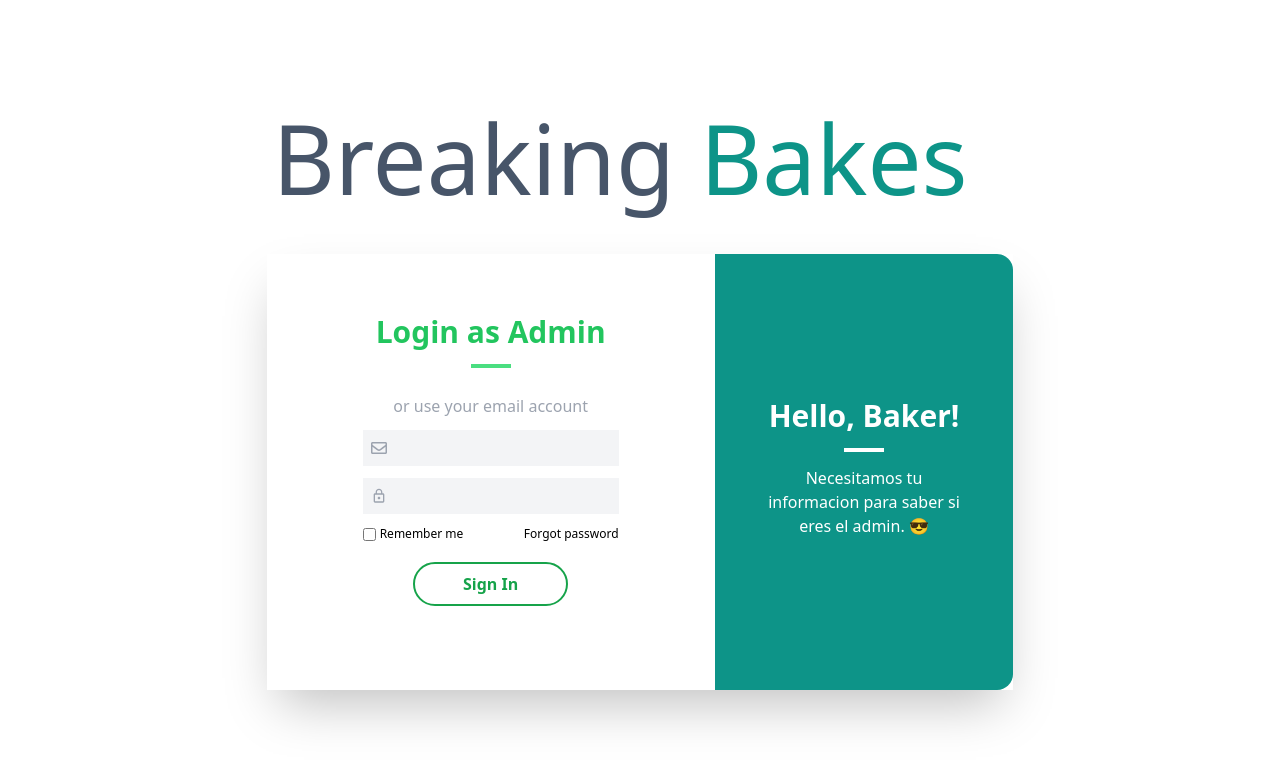
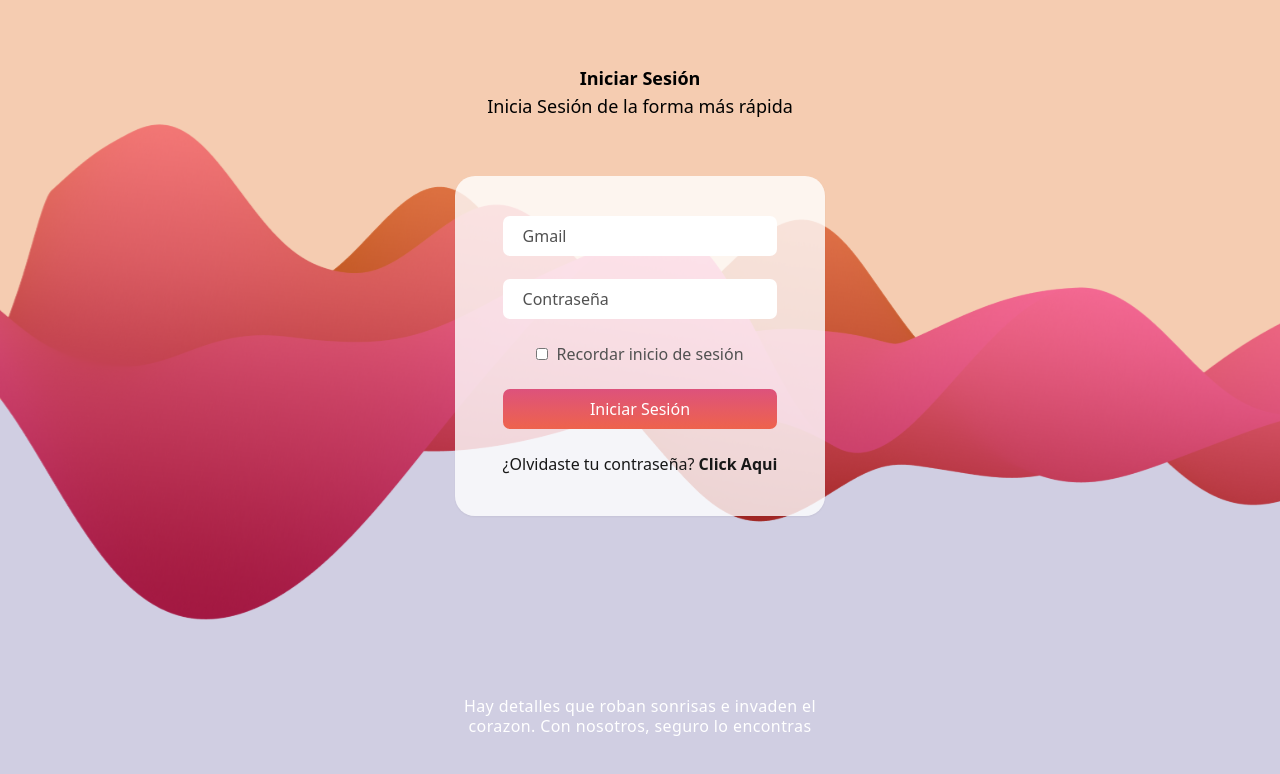
Before and after one commit to GifBlane/giftblane_frontend, a Next.js app: page /login in a window 1280 px wide. Shown: the top 774 px of the page. Built offline with nearby package versions, Linux system fonts and the light colour scheme.

Commit message:
styles from figma applied

```diff
--- a/pages/login.tsx
+++ b/pages/login.tsx
@@ -1,13 +1,10 @@
+import axios from "axios";
 import { NextPage } from "next";
-import axios from "axios";
+import Head from "next/head";
+import Router from "next/router";
+import React, { useState } from "react";
 import "reactjs-popup/dist/index.css";
-import Router from "next/router";
-import Head from "next/head";
-import React from "react";
-import { FaRegEnvelope } from "react-icons/fa";
-import { MdLockOutline } from "react-icons/md";
-import { useState } from "react";
-import Link from "next/link";
+import { Waves } from "../components/svg/Waves";
 
 const Login: NextPage = () => {
   const [submitting, setSubmitting] = useState(false);
@@ -78,115 +75,71 @@ const Login: NextPage = () => {
   };
 
   return (
-    <div className="flex flex-col items-center min-h-screen py-2 bg-white dark:bg-gray-900">
+    <div className="flex flex-col items-center min-h-screen">
       <Head>
-        <title>Breaking Bakes - Log In</title>
+        <title>Gift Card - Log In</title>
         <meta name="description" content="Generated by create next app" />
         <link rel="icon" href="/pastel.ico" />
       </Head>
 
-      <main className="flex flex-col items-center justify-center w-full flex-1 px-20 text-center">
-        <nav className="space-x-10 mb-12 flex justify-between dark:text-green-300 text-slate-600">
-          <Link href="/">
-            <h1 className="font-burtons text-8xl">
-              Breaking{" "}
-              <span className="text-teal-600 font-medium dark:text-teal-400">
-                Bakes
-              </span>
-            </h1>
-          </Link>
-          <ul className=" items-center hidden md:flex"></ul>
-        </nav>
-        <div className="bg-white roundes-2xl shadow-2xl flex w-2/3 max-w-4xl dark:bg-gray-800">
-          <div className="w-3/5 p-5">
-            <div className="text-left font-bold"></div>
-
-            <div className="py-10">
-              <h2 className="text-3xl font-bold dark:text-teal-500 text-green-500 mb-2">
-                Login as Admin
-              </h2>
-              <div className="border-2 w-10 border-green-400 dark:border-teal-400 inline-block mb-2"></div>
-
-              <p className="text-gray-400 my-3 dark:text-gray-100">
-                or use your email account
-              </p>
-              <form
-                onSubmit={(event) => {
-                  event.preventDefault();
-                  handleSubmit(event);
+      <main
+        className="flex flex-col items-center justify-between min-h-screen w-full py-16 relative bg-gradient-to-b from-[#f5ccb1] to-[#d0cee2]"
+        style={{
+          background:
+            "linear-gradient(to bottom,#f5ccb1 0%,#f5ccb1 50%, #d0cee2 50%, #d0cee2 100%)",
         }}
       >
-                <div className="flex flex-col items-center ">
-                  <div className="bg-gray-100 w-64 p-2 flex items-center mb-3">
-                    <FaRegEnvelope className="text-gray-400 mr-2" />
-                    <input
-                      name="username"
-                      value={email}
-                      required
-                      disabled={submitting}
-                      placeholder=""
-                      onChange={(e) => setUsername(e.target.value)}
-                      aria-label="Username"
-                      className="bg-gray-100 outline-none text-sm flex-1"
-                    />
-                  </div>
-                </div>
-                <div className="flex flex-col items-center ">
-                  <div className="bg-gray-100 w-64 p-2 flex items-center mb-3">
-                    <MdLockOutline className="text-gray-400 mr-2" />
-                    <input
-                      type="password"
-                      name="password"
-                      value={password}
-                      required
-                      disabled={submitting}
-                      placeholder=""
-                      aria-label="Password"
-                      onChange={(e) => setPassword(e.target.value)}
-                      className="bg-gray-100 outline-none text-sm flex-1"
-                    />
+        {/* TODO: SVG no se estira 100% */}
+        <Waves className="absolute w-screen z-[0]" />
+        <div className="flex flex-col gap-14 items-center z-[1]">
+          <div className="text-center">
+            <h1 className="font-bold text-lg">Iniciar Sesión</h1>
+            <p className="text-lg">Inicia Sesión de la forma más rápida</p>
           </div>
 
-                  <div className="flex justify-between w-64 mb-5">
-                    <label className="flex items-center text-xs dark:text-gray-100">
+          <form className="flex flex-col gap-2 min-h-[340px] max-w-[388px] justify-between items-center bg-[#ffffff]/80 shadow-sm rounded-[20px] py-10 px-12 ">
             <input
-                        type="checkbox"
-                        name="remember"
-                        className="mr-1 "
+              className="w-full py-2 px-5 rounded-[7px] placeholder:text-[#515151] text-black "
+              type="email"
+              placeholder="Gmail"
             />
-                      Remember me
+            <input
+              className="w-full py-2 px-5 rounded-[7px] placeholder:text-[#515151] text-black "
+              type="password"
+              placeholder="Contraseña"
+            />
+            {/* Check box "Recordar Inicio de sesion" */}
+            <div>
+              <input type="checkbox" className="mr-2 w-3 h-3" />
+              <label className="text-[#515151]">
+                Recordar inicio de sesión
               </label>
-                    <a href="#" className="text-xs dark:text-gray-100">
-                      Forgot password
+            </div>
+            {
+              // Si hay un error, muestre el mensaje de error
+              error && <p className="text-red-500">{error}</p>
+            }
+            <button
+              type="submit"
+              className="bg-gradient-to-b w-full from-[#DD527C] to-[#EE634C] disabled:opacity-50 rounded-[7px] text-white py-2 px-4"
+            >
+              Iniciar Sesión
+            </button>
+
+            <p className="text-[#181818]">
+              ¿Olvidaste tu contraseña?{" "}
+              <a href="" className="font-bold">
+                Click Aqui
               </a>
-                  </div>
-                  <button
-                    className="px-4"
-                    type="submit"
-                    disabled={submitting || !email || !password}
-                  ></button>
-                  <a
-                    href="/admin"
-                    className="border-2 border-green-600 text-green-600 rounded-full px-12 py-2 inline-block font-semibold dark:hover:bg-teal-500
-                            dark:hover:text-white hover:bg-green-500
-                            hover:text-white  dark:border-teal-500 dark:text-teal-500 "
-                  >
-                    Sign In
-                  </a>
-                </div>
+            </p>
           </form>
         </div>
-          </div>
-          <div className="w-2/5 bg-teal-600 font-medium dark:bg-teal-400  text-white rounded-tr-2xl rounded-br-2xl py-36 px-12">
-            <h2 className="text-3xl font-bold mb-2 dark:text-gray-600">
-              Hello, Baker!
-            </h2>
-            <div className="border-2 w-10 border-white inline-block mb-2 dark:border-gray-600"></div>
 
-            <p className="mb-2 dark:text-gray-600">
-              Necesitamos tu informacion para saber si eres el admin. 😎
+        <div>
+          <p className="text-white max-w-[420px] leading-5 tracking-wide text-center">
+            Hay detalles que roban sonrisas e invaden el corazon. Con nosotros,
+            seguro lo encontras
           </p>
-          </div>
         </div>
       </main>
     </div>
```
Lines whose indentation alone changed are shown as unchanged.
